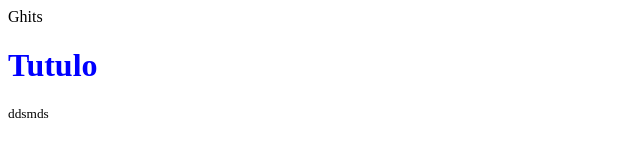
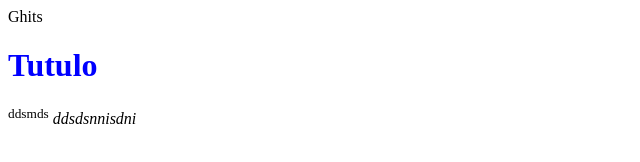
Before and after one commit to deangelijr/citacoes, a plain HTML site: page index.html in a window 1280 px wide. Shown: the whole page, without its empty margins (0-640 px from the left). Drawn offline with Linux system fonts and the light colour scheme.

Commit message:
test 1
Signed-off-by: Deangeli <deangeli.junior@gmail.com>

```diff
--- a/index.html
+++ b/index.html
@@ -13,5 +13,6 @@
     <h1>Tutulo</h1>
     <sup>ddsmds</sup>
 
+    <i>ddsdsnnisdni</i>
 </body>
 </html>
```
